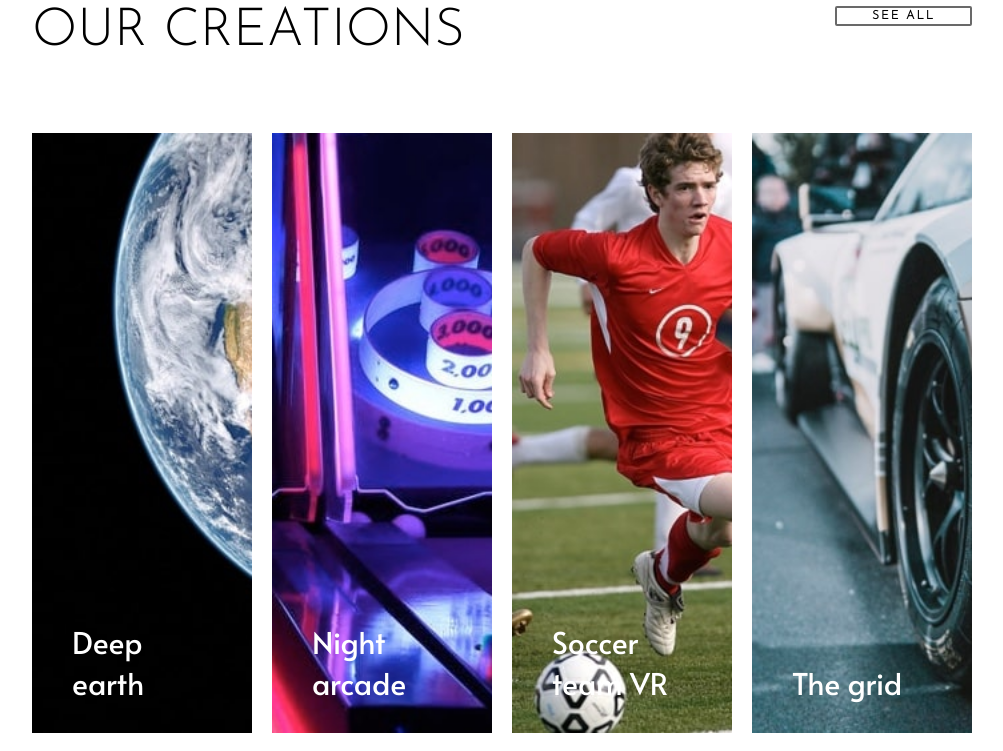
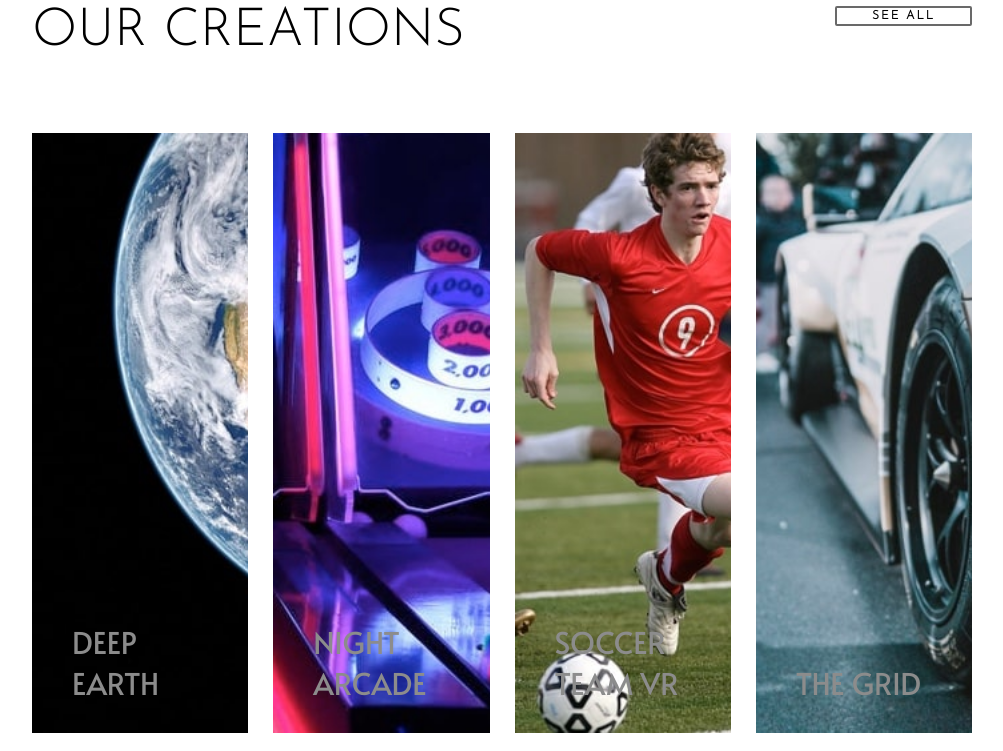
Before and after one commit to thomas-auffroy/loopstudios, a plain HTML site: page index.html in a window 1280 px wide. Shown: the part 1480-2231 px from the top of the page, without its empty margins (138-1141 px from the left). Drawn offline with Linux system fonts and the light colour scheme.

Commit message:
adjust some position elements

```diff
--- a/css/cards.css
+++ b/css/cards.css
@@ -2,7 +2,7 @@ main .main-3{
   display: grid;
   grid-template-columns: repeat(4, 1fr);
   grid-template-rows: repeat(2,600px);
-  gap: 20px;
+  gap: 25px;
 }
 
 main .main-3 .card:hover{
@@ -10,7 +10,7 @@ main .main-3 .card:hover{
   color: var(--black);
 }
 main .main-3 .card p{
-
+  text-transform: uppercase;
   position: absolute;
   bottom: 0;
   left: 0;
@@ -18,7 +18,7 @@ main .main-3 .card p{
   font-size: 2em;
 }
 main .main-3 .card{
-  color: white;
+  color: var(--dark-gray);
   position: relative;
   background-size: cover;
 }
--- a/css/styles.css
+++ b/css/styles.css
@@ -116,6 +116,7 @@ main .main-1 .info p{
 main .main-2{
   margin-top: 10em;
   margin-bottom: 5em;
+
   display: flex;
   justify-content: space-between;
 }
```
